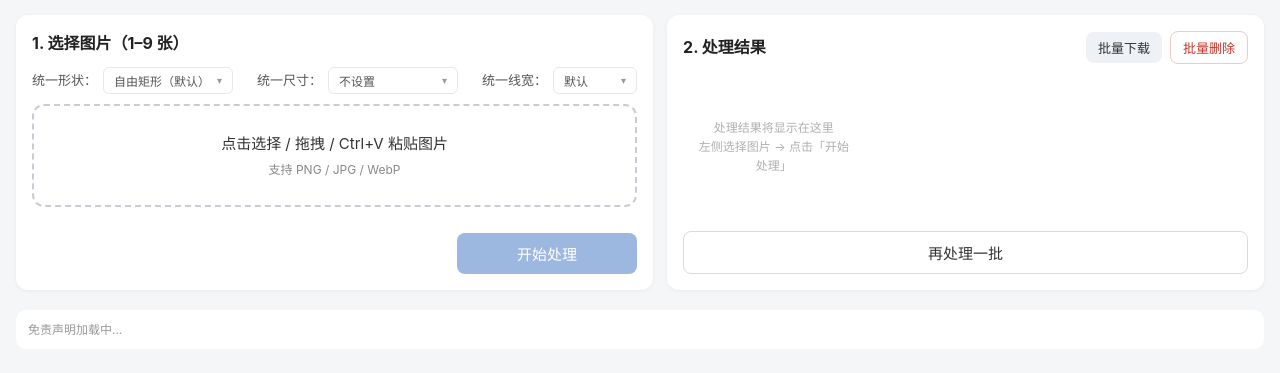
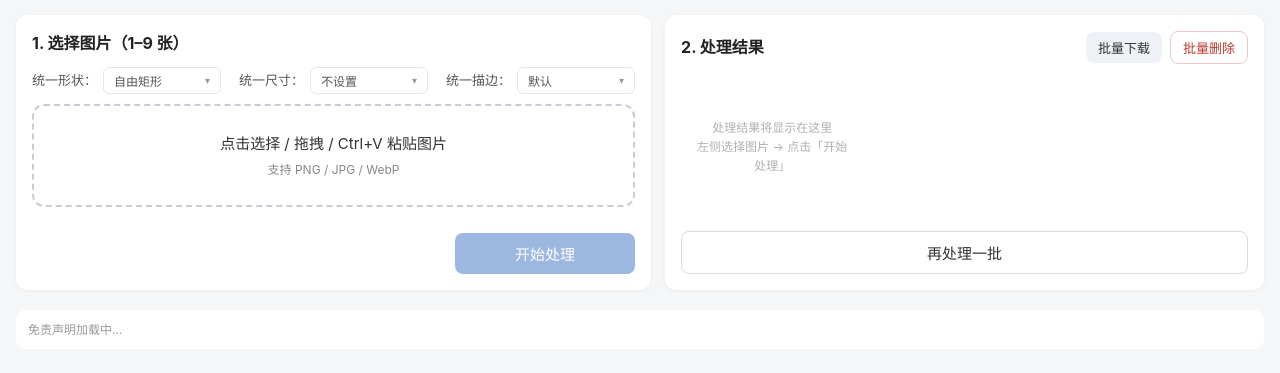
Before and after one commit to zs2731070169-web/cake-pattern-tool, a plain HTML site: page web/index.html in a window 1280 px wide. Shown: the part 87-460 px from the top of the page. Drawn offline with Linux system fonts and the light colour scheme; no server answers.

Commit message:
v19.9.1：三选择器样式统一（第三十四次修订补）——固定等宽 118px + trigger 短文案 + 菜单浮层自适应
用户实测：第三个选择器（统一描边）宽度 84px 与前两个不一致。统一为
固定等宽 118px（不随内容漂移）；trigger 短文案（自由矩形/不设置/4寸
(9cm)/默认，详细文案留菜单项）；浮层菜单 width:max-content 长选项不裁
切；标签间距 18→12。标签按用户定名"统一描边"同步文档。

```diff
--- a/web/app.js
+++ b/web/app.js
@@ -356,9 +356,12 @@
   var batchTrigger = document.getElementById('batch-size-trigger');
   var batchMenu = document.getElementById('batch-size-menu');
   var batchSizeCm = null; // 批级打印尺寸（cm；null=不设置原幅交付）
-  var BATCH_OPTIONS = [{ value: '', label: '不设置（原图大小）' }]
-    .concat(SIZE_OPTIONS.map(function (opt) { return { value: String(opt.cm), label: '全部: ' + opt.label }; }))
-    .concat([{ value: 'custom', label: '全部: 自定义 (cm)' }]);
+  // trigger 短文案（第三十四次修订样式统一），菜单项保留详细文案
+  var BATCH_OPTIONS = [{ value: '', label: '不设置', verbose: '不设置（原图大小）' }]
+    .concat(SIZE_OPTIONS.map(function (opt) {
+      return { value: String(opt.cm), label: opt.label, verbose: '全部: ' + opt.label };
+    }))
+    .concat([{ value: 'custom', label: '自定义 (cm)', verbose: '全部: 自定义 (cm)' }]);
   // "清除"选项已撤（2026-08-27 用户定案：与"不设置"语义重复）
 
   function setBatchTriggerLabel(label) {
@@ -373,7 +376,7 @@
     BATCH_OPTIONS.forEach(function (opt) {
       var optionElement = document.createElement('div');
       optionElement.className = 'menu-option' + (opt.value === '' ? ' selected' : '');
-      optionElement.textContent = opt.label;
+      optionElement.textContent = opt.verbose || opt.label;
       optionElement.dataset.value = opt.value;
       optionElement.addEventListener('click', function () {
         // 选中态迁移
@@ -404,7 +407,7 @@
   // 2026-08-27 用户定案"批量值只作用于本批"）
   function resetBatchSizeSelection() {
     batchSizeCm = null;
-    setBatchTriggerLabel('不设置（原图大小）');
+    setBatchTriggerLabel('不设置');
     Array.prototype.forEach.call(batchMenu.children, function (c) {
       c.classList.toggle('selected', c.dataset.value === '');
     });
@@ -413,7 +416,7 @@
   function applyBatchSize(value, label) {
     if (value === '') {
       batchSizeCm = null;
-      setBatchTriggerLabel('不设置（原图大小）');
+      setBatchTriggerLabel('不设置');
       renderUploadList();
       return;
     }
@@ -422,7 +425,7 @@
       var parsed = parseFloat(input);
       if (input != null && !isNaN(parsed) && parsed >= 5 && parsed <= 33) {
         batchSizeCm = parsed;
-        setBatchTriggerLabel('全部: ' + parsed + 'cm');
+        setBatchTriggerLabel(parsed + 'cm');
       } else {
         if (input != null) window.alert('请输入 5-33 之间的数字（33cm 为打印机最大幅面）');
         // 取消输入：批级值与选中态一并回"不设置"（不留隐藏残留值）
@@ -430,7 +433,7 @@
         Array.prototype.forEach.call(batchMenu.children, function (c) {
           c.classList.toggle('selected', c.dataset.value === '');
         });
-        setBatchTriggerLabel('不设置（原图大小）');
+        setBatchTriggerLabel('不设置');
         return;
       }
     } else {
@@ -502,7 +505,7 @@
   var shapeMenu = document.getElementById('batch-shape-menu');
   var batchCropShape = 'rectangle'; // 批级默认形状（rectangle=整图直通）
   var SHAPE_DROPDOWN_OPTIONS = [
-    { value: 'rectangle', label: '自由矩形（默认）' },
+    { value: 'rectangle', label: '自由矩形', verbose: '自由矩形（默认）' },
     { value: 'circle', label: '圆形' },
     { value: 'square', label: '正方形' },
     { value: 'rectangle-fixed', label: '长方形' },
@@ -520,7 +523,7 @@
     SHAPE_DROPDOWN_OPTIONS.forEach(function (opt) {
       var optionElement = document.createElement('div');
       optionElement.className = 'menu-option' + (opt.value === 'rectangle' ? ' selected' : '');
-      optionElement.textContent = opt.label;
+      optionElement.textContent = opt.verbose || opt.label;
       optionElement.dataset.value = opt.value;
       optionElement.addEventListener('click', function () {
         Array.prototype.forEach.call(shapeMenu.children, function (c) { c.classList.remove('selected'); });
@@ -556,7 +559,7 @@
   // 提交后复位（批级形状与尺寸同规则：只作用于本批，下一批回默认）
   function resetBatchShapeSelection() {
     batchCropShape = 'rectangle';
-    shapeTrigger.textContent = '自由矩形（默认）';
+    shapeTrigger.textContent = '自由矩形';
     Array.prototype.forEach.call(shapeMenu.children, function (c) {
       c.classList.toggle('selected', c.dataset.value === 'rectangle');
     });
--- a/web/index.html
+++ b/web/index.html
@@ -52,7 +52,8 @@
        外观与滑出动画。原生 select 弃用原因：选项样式/定位不可控。
        min-width 190→130：批级两下拉水平排列收窄（第二十九次修订同日），
        trigger 文案超宽自动撑开） */
-    .size-dropdown { min-width: 130px; position: relative; flex: 0 1 auto; }
+    .size-dropdown { width: 118px; position: relative; flex: 0 0 auto; }
+    /* 固定等宽（第三十四次修订样式统一）：三选择器逐像素同宽不随内容漂移 */
     .size-dropdown-trigger {
       width: 100%; text-align: left; background: #fff; border: 1px solid #e5e7eb;
       border-radius: 6px; padding: 4px 10px; font-size: 12px; color: #555;
@@ -62,7 +63,7 @@
     .size-dropdown.open .size-dropdown-trigger::after { transform: rotate(180deg); }
     .size-dropdown-menu {
       position: absolute; top: calc(100% + 6px); left: 0; z-index: 50;
-      width: 100%; /* 与触发按钮同宽（菜单宽度跟选择器，不再按内容自适应） */
+      width: max-content; min-width: 100%; /* 按最长选项自适应，下限=盒宽（浮层不推内容） */
       max-height: 0; overflow: hidden; transition: max-height .25s ease;
     }
     .size-dropdown.open .size-dropdown-menu { max-height: 420px; }
@@ -257,16 +258,16 @@
       <div class="batch-settings-row" id="batch-settings-row">
         <span class="batch-setting-label">统一形状：</span>
         <div class="size-dropdown" id="batch-shape-dropdown">
-          <button type="button" class="size-dropdown-trigger" id="batch-shape-trigger">自由矩形（默认）</button>
+          <button type="button" class="size-dropdown-trigger" id="batch-shape-trigger">自由矩形</button>
           <div class="size-dropdown-menu"><div class="size-dropdown-menu-inner" id="batch-shape-menu"></div></div>
         </div>
-        <span class="batch-setting-label" style="margin-left: 18px;">统一尺寸：</span>
+        <span class="batch-setting-label" style="margin-left: 12px;">统一尺寸：</span>
         <div class="size-dropdown" id="batch-size-dropdown">
           <button type="button" class="size-dropdown-trigger" id="batch-size-trigger">不设置</button>
           <div class="size-dropdown-menu"><div class="size-dropdown-menu-inner" id="batch-size-menu"></div></div>
         </div>
-        <span class="batch-setting-label" style="margin-left: 18px;">统一线宽：</span>
-        <div class="size-dropdown" id="batch-width-dropdown" style="min-width: 84px;">
+        <span class="batch-setting-label" style="margin-left: 12px;">统一描边：</span>
+        <div class="size-dropdown" id="batch-width-dropdown">
           <button type="button" class="size-dropdown-trigger" id="batch-width-trigger">默认</button>
           <div class="size-dropdown-menu"><div class="size-dropdown-menu-inner" id="batch-width-menu"></div></div>
         </div>
```
Also changed, not shown: 3 other files.
